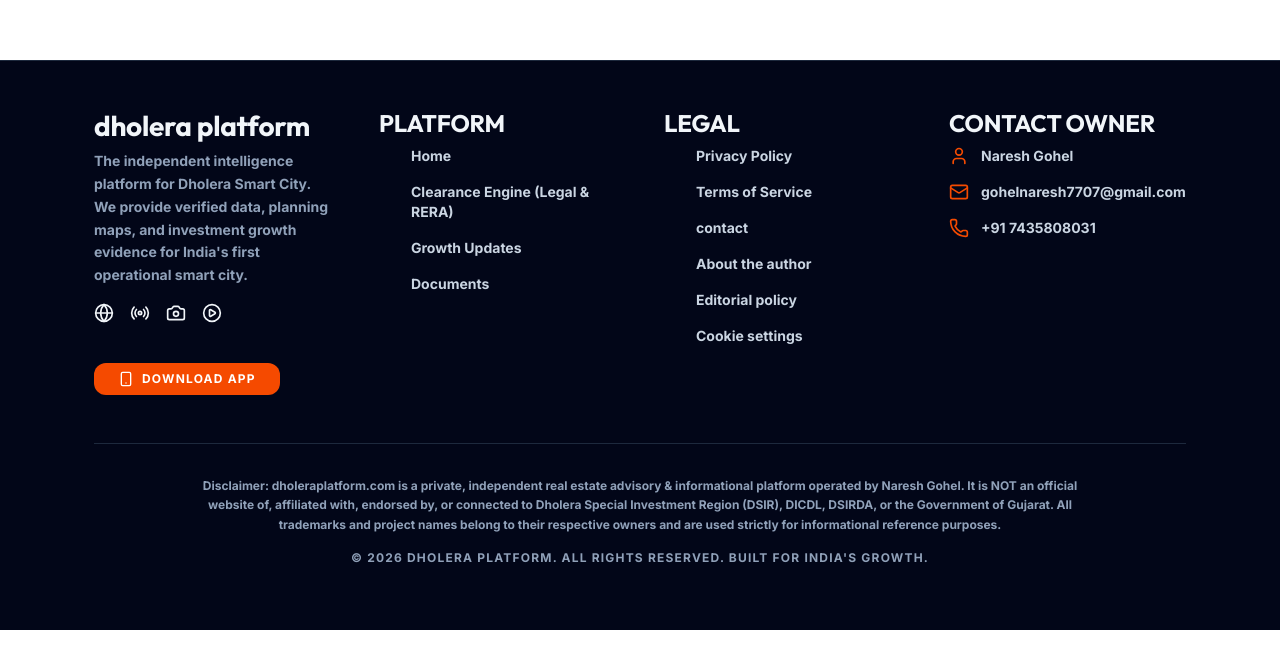
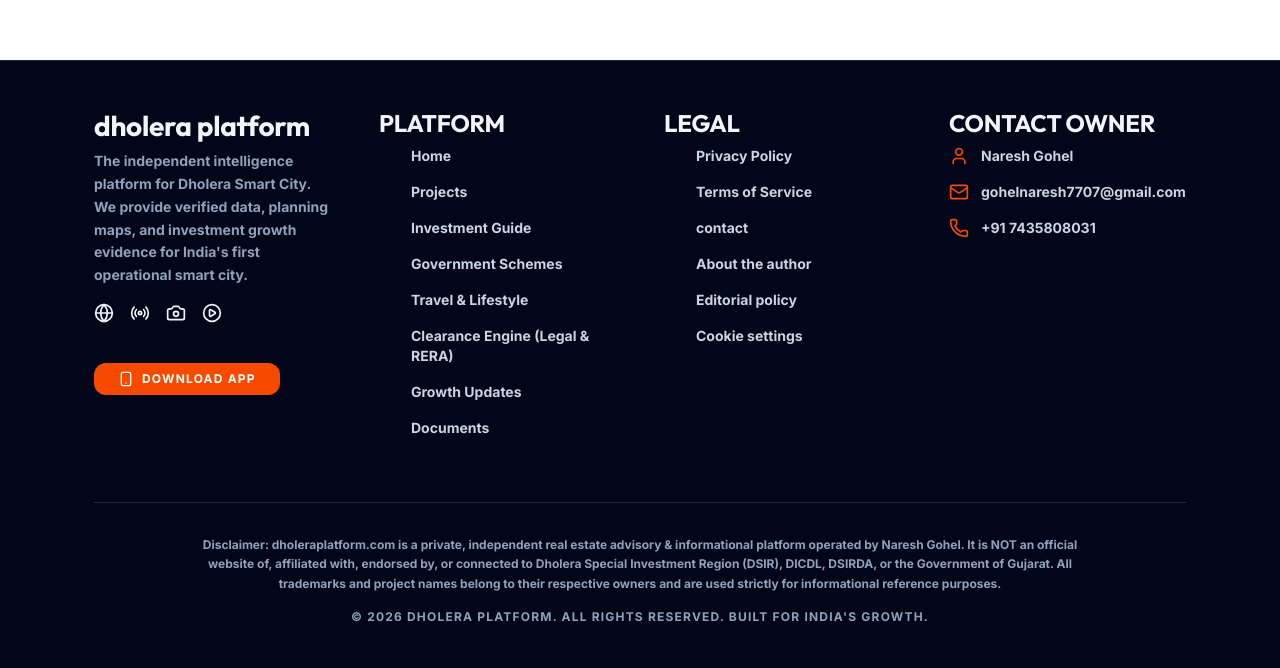
Before and after one commit to Payunch/Dholera-frontend, a Next.js app: page /investment-guide in a window 1280 px wide. Shown: the part 1692-2360 px from the top of the page. Before the commit the page ends 2322 px from the top, so only its background shows below. Built offline with nearby package versions, Linux system fonts and the light colour scheme; no server answers.

Commit message:
fix(seo): Add internal links to orphaned pages

```diff
--- a/src/app/page.js
+++ b/src/app/page.js
@@ -59,6 +59,10 @@ export default async function HomePage() {
  <li><Translate id="fee_calculator" /></li>
  <li><Translate id="compliance_verification" /></li>
  </ul>
+ <div className="mt-10 flex flex-wrap gap-4">
+   <a href="/projects" className="inline-flex items-center rounded-xl bg-slate-900 px-6 py-3 font-semibold text-white transition-colors hover:bg-slate-800 dark:bg-white dark:text-slate-900 dark:hover:bg-slate-200">View Verified Projects</a>
+   <a href="/investment-guide" className="inline-flex items-center rounded-xl border-2 border-slate-200 px-6 py-3 font-semibold text-slate-900 transition-colors hover:border-slate-300 dark:border-slate-800 dark:text-white dark:hover:border-slate-700">Read the Investment Guide</a>
+ </div>
  </section>
  </div>
  );
--- a/src/components/layout/Footer.js
+++ b/src/components/layout/Footer.js
@@ -63,6 +63,10 @@ export function Footer() {
             <h4 className="mb-6 font-display text-sm font-bold uppercase tracking-widest text-slate-400 dark:text-slate-500">{t('platform')}</h4>
             <ul className="space-y-4 text-sm font-semibold text-slate-300 dark:text-slate-600">
               <li><Link href="/" className="hover:text-[#FF7A00] transition-all duration-300">{t('nav_home')}</Link></li>
+              <li><Link href="/projects" className="hover:text-[#FF7A00] transition-all duration-300">Projects</Link></li>
+              <li><Link href="/investment-guide" className="hover:text-[#FF7A00] transition-all duration-300">Investment Guide</Link></li>
+              <li><Link href="/government-schemes" className="hover:text-[#FF7A00] transition-all duration-300">Government Schemes</Link></li>
+              <li><Link href="/travel-lifestyle" className="hover:text-[#FF7A00] transition-all duration-300">Travel & Lifestyle</Link></li>
               <li><Link href="/clearance-engine" className="hover:text-[#FF7A00] transition-all duration-300">{t('clearance_engine')}</Link></li>
               <li><Link href="/blogs" className="hover:text-[#FF7A00] transition-all duration-300">{t('growth_updates')}</Link></li>
               <li><Link href="/pdf?trigger=true" className="hover:text-[#FF7A00] transition-all duration-300">{t('nav_pdf')}</Link></li>
--- a/src/components/layout/Navbar.js
+++ b/src/components/layout/Navbar.js
@@ -23,6 +23,7 @@ export function Navbar() {
     { label: "Our App", href: "/download", icon: Smartphone },
     { label: t('nav_portals'), href: "/portals", icon: ShieldCheck },
     { label: t('nav_projects'), href: "/projects", icon: Grid },
+    { label: "Investment Guide", href: "/investment-guide", icon: Landmark },
     { label: t('nav_airport'), href: "/airport", icon: Plane },
     { label: t('nav_infrastructure'), href: "/infrastructure", icon: Construction },
     { label: t('nav_about'), href: "/about-us", icon: Users },
--- a/src/components/layout/SidebarDrawer.js
+++ b/src/components/layout/SidebarDrawer.js
@@ -6,7 +6,7 @@ import { usePathname } from "next/navigation";
 import {
   X, Home, Map, FileText, ShieldCheck, Grid, Plane,
   Construction, Sparkles, Users, PhoneCall,
-  Languages, Sun, Moon, Smartphone, ChevronRight, Calculator
+  Languages, Sun, Moon, Smartphone, ChevronRight, Calculator, Landmark
 } from "lucide-react";
 import { cn } from "@/lib/utils";
 import { useLanguage } from "@/providers/LanguageProvider";
@@ -47,6 +47,7 @@ export function SidebarDrawer({ isOpen, onClose }) {
     { label: "Our App", href: "/download", icon: Smartphone },
     { label: t("nav_portals"), href: "/portals", icon: ShieldCheck },
     { label: t("nav_projects"), href: "/projects", icon: Grid },
+    { label: "Investment Guide", href: "/investment-guide", icon: Landmark },
     { label: t("nav_airport"), href: "/airport", icon: Plane },
     { label: t("nav_infrastructure"), href: "/infrastructure", icon: Construction },
     { label: "Clearance Engine", href: "/clearance-engine", icon: Calculator },
```
